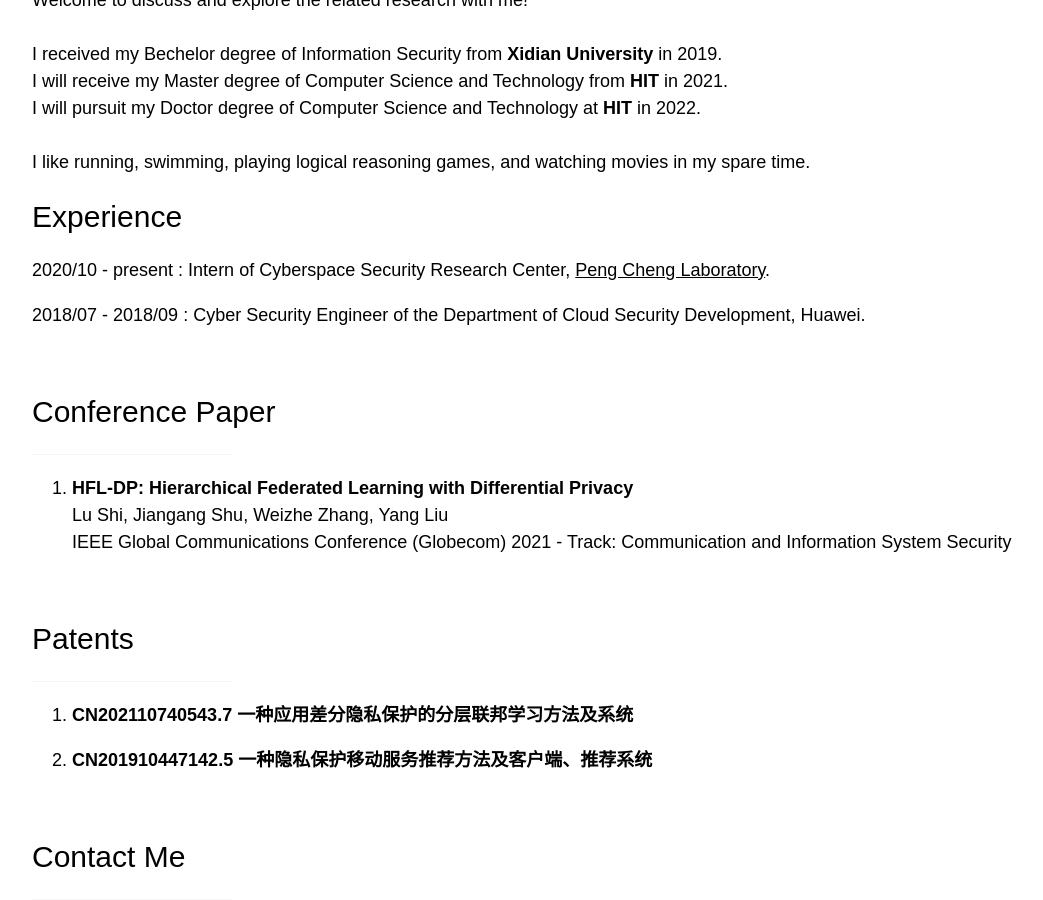
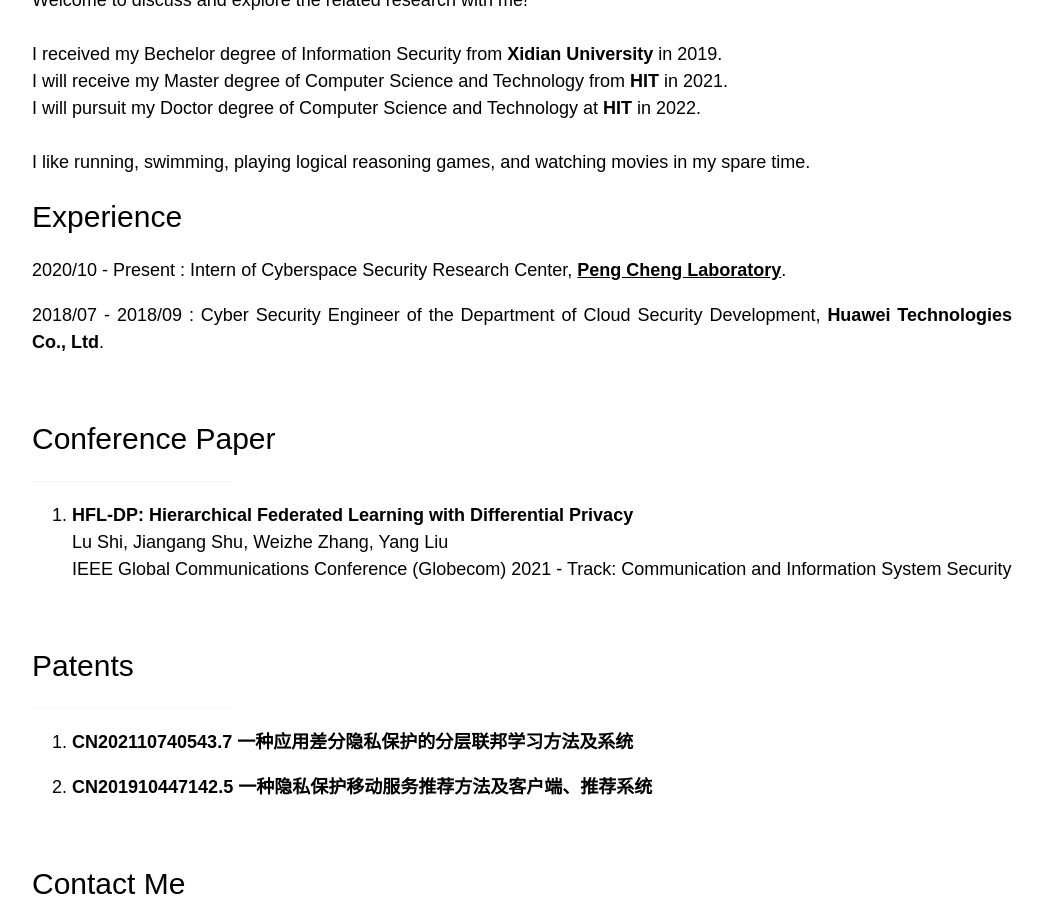
Before and after one commit to Mathislu/Mathislu.github.io, a Jekyll site: the page index.html, which Jekyll copies as it is, in a window 1280 px wide and 900 px high, scrolled down 717 px. Shown: the whole window, without its empty margins (178-1221 px from the left). Built offline with Jekyll 4.4.1, drawn with Linux system fonts in a browser that asks for light colours.

Commit message:
Update index.html

```diff
--- a/index.html
+++ b/index.html
@@ -63,7 +63,7 @@
     <h2 class="w3-text-black">About</h2>
     <hr style="width:200px" class="w3-opacity">
     <p class="w3-large">
-    I'm a third-year graduate student at the <a href="http://cs.hitsz.edu.cn/index.htm">College of Computer Science and Technology</a> of <a href="https://www.hitsz.edu.cn/index.html">Harbin Institute of Technology (Shenzhen)</a>.
+    I'm a third-year graduate student at the <a href="http://cs.hitsz.edu.cn/index.htm">College of Computer Science and Technology</a> of <b><a href="https://www.hitsz.edu.cn/index.html">Harbin Institute of Technology (Shenzhen)</a></b>.
     My research interest lies in <b>Privacy Preservation in Machine Learning</b>. My current graduation research is around privacy preservation in Hierarchical Federated Learning, focusing on Differential Privacy and Secure Aggregation.
     My advisor is <b><a href="http://homepage.hit.edu.cn/wzzhang">Prof. Weizhe Zhang</a></b>.
     <br><br>Welcome to discuss and explore the related research with me!
@@ -88,8 +88,8 @@
 
     <!-- Testimonials -->
     <h2 class="w3-text-black">Experience</h2>
-    <p class="w3-large" style="text-indent:0em"> 2020/10 - present  :  Intern of Cyberspace Security Research Center, <a href="https://www.pcl.ac.cn/">Peng Cheng Laboratory</a>.<br></p>
-    <p class="w3-large" style="text-indent:0em"> 2018/07 - 2018/09  :  Cyber Security Engineer of the Department of Cloud Security Development, Huawei.</p>
+    <p class="w3-large" style="text-indent:0em"> 2020/10 - Present  :  Intern of Cyberspace Security Research Center, <b><a href="https://www.pcl.ac.cn/">Peng Cheng Laboratory</a></b>.<br></p>
+    <p class="w3-large" style="text-indent:0em"> 2018/07 - 2018/09  :  Cyber Security Engineer of the Department of Cloud Security Development, <b>Huawei Technologies Co., Ltd</b>.</p>
   <!-- End About Section -->
   </div>
 
```
